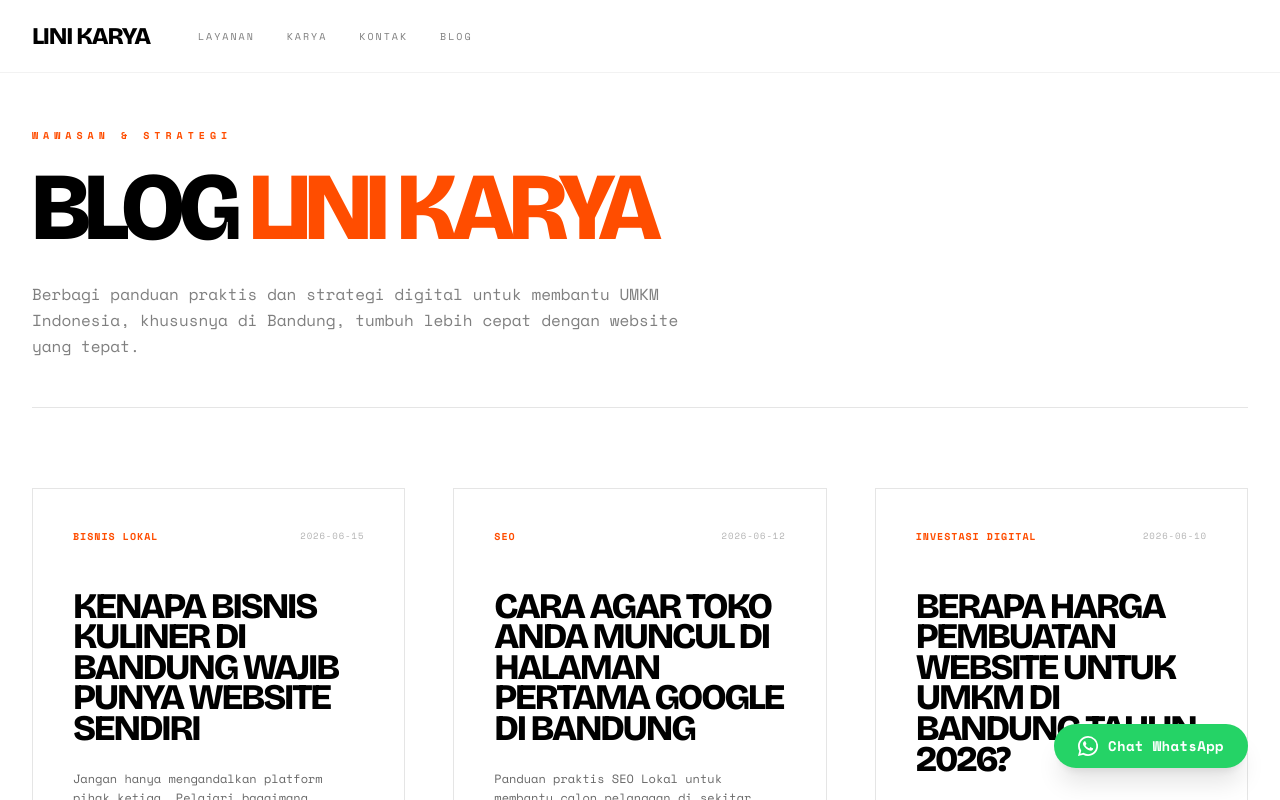
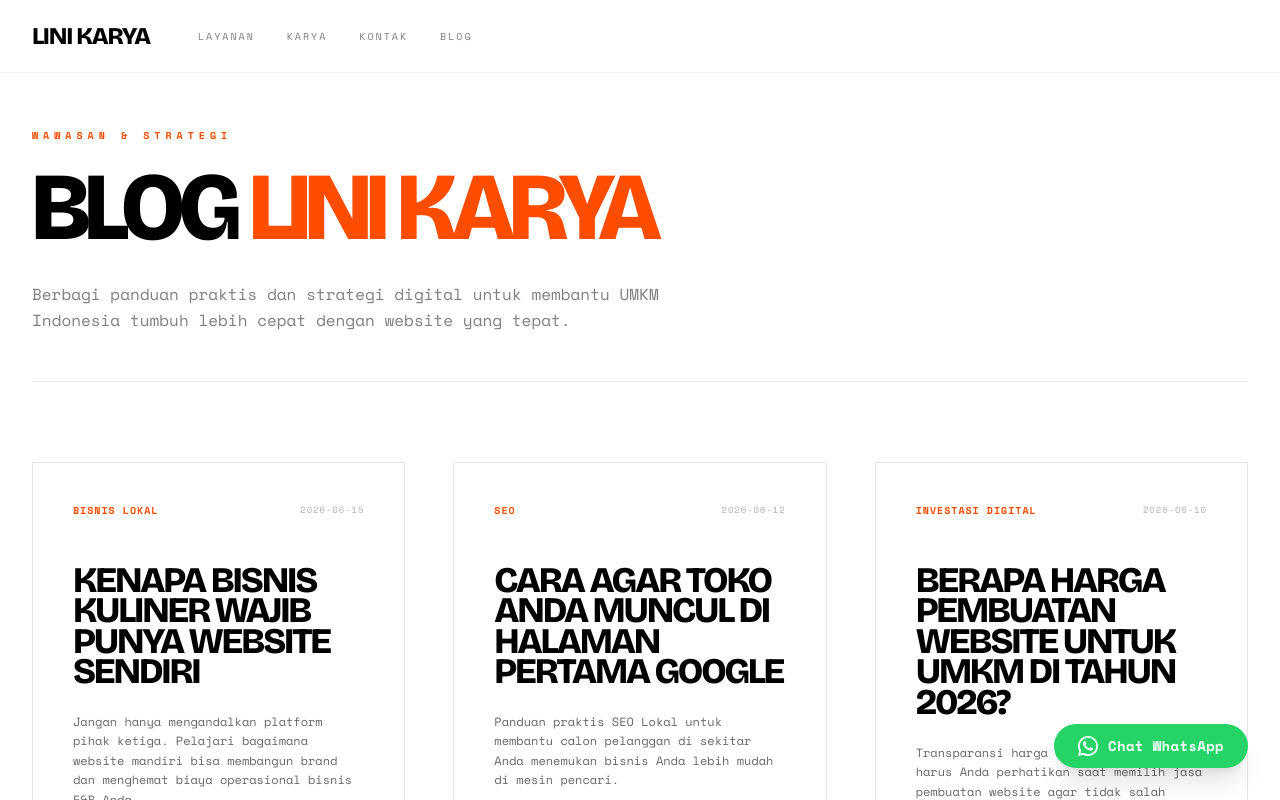
Before and after one commit to luttestudio28-tech/lini-karya, a Next.js app: page /blog in a window 1280 px wide. Shown: the top 800 px of the page. Built offline with nearby package versions, Linux system fonts and the light colour scheme.

Commit message:
Content: Generalize blog articles by removing specific Bandung references to target a nationwide UMKM audience.

```diff
--- a/src/app/blog/[slug]/page.tsx
+++ b/src/app/blog/[slug]/page.tsx
@@ -3,12 +3,12 @@ import { notFound } from "next/navigation";
 
 const blogPosts = [
   {
-    slug: "bisnis-kuliner-bandung-website",
-    title: "Kenapa Bisnis Kuliner di Bandung Wajib Punya Website Sendiri",
+    slug: "bisnis-kuliner-website",
+    title: "Kenapa Bisnis Kuliner Wajib Punya Website Sendiri",
     date: "2026-06-15",
     category: "Bisnis Lokal",
     content: `
-      <p>Bandung dikenal sebagai kiblat kuliner kreatif di Indonesia. Dari kedai kopi estetik di Dago hingga rumah makan legendaris di pusat kota, persaingan bisnis F&B di Bandung sangatlah ketat. Namun, banyak pemilik bisnis yang masih terjebak pada ketergantungan 100% kepada platform pengiriman pihak ketiga (Gofood/Grabfood/ShopeeFood).</p>
+      <p>Bisnis kuliner dikenal sebagai salah satu sektor paling kreatif di Indonesia. Dari kedai kopi estetik hingga rumah makan legendaris, persaingan bisnis F&B saat ini sangatlah ketat. Namun, banyak pemilik bisnis yang masih terjebak pada ketergantungan 100% kepada platform pengiriman pihak ketiga (Gofood/Grabfood/ShopeeFood).</p>
 
       <p>Meskipun platform tersebut membantu dalam hal logistik, ada beberapa alasan krusial kenapa Anda wajib memiliki website mandiri:</p>
 
@@ -19,7 +19,7 @@ const blogPosts = [
       <p>Di platform pihak ketiga, Anda tidak tahu siapa pelanggan Anda sebenarnya. Dengan website sendiri, Anda bisa mengumpulkan data nomor WhatsApp atau email pelanggan (tentunya dengan izin) untuk mengirimkan info promo atau menu baru secara langsung. Ini adalah kunci dari <b>customer loyalty</b>.</p>
 
       <h3>3. Membangun Brand Identity yang Kuat</h3>
-      <p>Website adalah "rumah digital" Anda. Anda bebas menentukan desain, suasana, dan cerita di balik brand Anda tanpa batasan format dari platform lain. Klien di Bandung sangat menghargai estetika dan keunikan brand; website yang bagus menunjukkan bahwa Anda serius dalam mengelola bisnis.</p>
+      <p>Website adalah "rumah digital" Anda. Anda bebas menentukan desain, suasana, dan cerita di balik brand Anda tanpa batasan format dari platform lain. Pelanggan saat ini sangat menghargai estetika dan keunikan brand; website yang bagus menunjukkan bahwa Anda serius dalam mengelola bisnis.</p>
 
       <h3>4. Menampilkan Menu Secara Atraktif</h3>
       <p>Anda bisa menampilkan foto produk dengan resolusi tinggi, video proses memasak, hingga testimoni pelanggan dengan cara yang jauh lebih menarik daripada sekadar daftar teks di aplikasi pengiriman.</p>
@@ -28,20 +28,20 @@ const blogPosts = [
     `,
   },
   {
-    slug: "seo-lokal-bandung",
-    title: "Cara Agar Toko Anda Muncul di Halaman Pertama Google di Bandung",
+    slug: "seo-lokal",
+    title: "Cara Agar Toko Anda Muncul di Halaman Pertama Google",
     date: "2026-06-12",
     category: "SEO",
     content: `
-      <p>Pernahkah Anda mencari "Kopi enak di dekat saya" atau "Jasa jahit di Bandung" di Google? Hasil yang muncul pertama kali biasanya adalah peta dengan daftar bisnis lokal. Itulah yang disebut dengan <b>Local SEO</b>.</p>
+      <p>Pernahkah Anda mencari "Kopi enak di dekat saya" atau "Jasa jahit terdekat" di Google? Hasil yang muncul pertama kali biasanya adalah peta dengan daftar bisnis lokal. Itulah yang disebut dengan <b>Local SEO</b>.</p>
 
-      <p>Bagi UMKM di Bandung, muncul di halaman pertama Google bukan sekadar gaya-gayaan, tapi soal kelangsungan bisnis. Berikut langkah praktis yang bisa Anda lakukan:</p>
+      <p>Bagi UMKM, muncul di halaman pertama Google bukan sekadar gaya-gayaan, tapi soal kelangsungan bisnis. Berikut langkah praktis yang bisa Anda lakukan:</p>
 
       <h3>1. Optimasi Google Business Profile (Dulu Google My Business)</h3>
-      <p>Ini adalah langkah wajib. Pastikan alamat, nomor telepon, dan jam operasional toko Anda di Bandung terisi dengan benar. Upload foto toko dan produk secara rutin. Semakin lengkap profil Anda, semakin besar peluang Google menampilkannya kepada calon pelanggan.</p>
+      <p>Ini adalah langkah wajib. Pastikan alamat, nomor telepon, dan jam operasional toko Anda terisi dengan benar. Upload foto toko dan produk secara rutin. Semakin lengkap profil Anda, semakin besar peluang Google menampilkannya kepada calon pelanggan.</p>
 
       <h3>2. Gunakan Kata Kunci Lokal (Geo-Targeting)</h3>
-      <p>Jangan hanya menargetkan kata kunci umum seperti "Toko Baju". Gunakan kata kunci spesifik seperti "Toko Baju Muslim di Antapani" atau "Grosir Kaos Polos Bandung". Masukkan kata kunci ini ke dalam judul halaman website dan deskripsi produk Anda.</p>
+      <p>Jangan hanya menargetkan kata kunci umum seperti "Toko Baju". Gunakan kata kunci spesifik yang mencantumkan nama wilayah Anda, misalnya "Toko Baju Muslim di [Nama Kota Anda]". Masukkan kata kunci ini ke dalam judul halaman website dan deskripsi produk Anda.</p>
 
       <h3>3. Kumpulkan Ulasan (Reviews) Pelanggan</h3>
       <p>Ulasan bintang 5 bukan hanya mempercantik tampilan, tapi juga memberi sinyal kepada Google bahwa bisnis Anda terpercaya. Jangan ragu meminta pelanggan setia Anda untuk memberikan ulasan di Google Maps setelah mereka berkunjung.</p>
@@ -53,8 +53,8 @@ const blogPosts = [
     `,
   },
   {
-    slug: "harga-website-umkm-bandung-2026",
-    title: "Berapa Harga Pembuatan Website untuk UMKM di Bandung Tahun 2026?",
+    slug: "harga-website-umkm-2026",
+    title: "Berapa Harga Pembuatan Website untuk UMKM di Tahun 2026?",
     date: "2026-06-10",
     category: "Investasi Digital",
     content: `
@@ -69,7 +69,7 @@ const blogPosts = [
       <p>Banyak freelancer yang menawarkan jasa pembuatan website dengan harga sangat terjangkau. Namun, berhati-hatilah dengan layanan purna jualnya. Seringkali setelah website jadi, sulit untuk menghubungi mereka jika ada error atau butuh update.</p>
 
       <h3>3. Agensi / Studio Web Profesional (Rp 2,5jt - Rp 15jt+)</h3>
-      <p>Seperti layanan kami di Lini Karya. Anda membayar untuk strategi, desain kustom, kecepatan server, keamanan, dan dukungan teknis jangka panjang. Untuk Landing Page sederhana, harga Rp 2,5jt adalah standar yang wajar di Bandung untuk mendapatkan kualitas premium.</p>
+      <p>Seperti layanan kami di Lini Karya. Anda membayar untuk strategi, desain kustom, kecepatan server, keamanan, dan dukungan teknis jangka panjang. Untuk Landing Page sederhana, harga Rp 2,5jt adalah standar yang wajar untuk mendapatkan kualitas premium.</p>
 
       <h3>Kenapa Harga Bisa Berbeda Jauh?</h3>
       <ul>
--- a/src/app/blog/page.tsx
+++ b/src/app/blog/page.tsx
@@ -2,28 +2,28 @@ import Link from "next/link";
 import { Metadata } from "next";
 
 export const metadata: Metadata = {
-  title: "Blog & Wawasan Digital UMKM Bandung",
-  description: "Dapatkan tips, panduan, dan strategi pengembangan website untuk memajukan bisnis UMKM Anda, khususnya di wilayah Bandung dan sekitarnya.",
+  title: "Blog & Wawasan Digital UMKM Indonesia",
+  description: "Dapatkan tips, panduan, dan strategi pengembangan website untuk memajukan bisnis UMKM Anda di seluruh Indonesia.",
 };
 
 const blogPosts = [
   {
-    slug: "bisnis-kuliner-bandung-website",
-    title: "Kenapa Bisnis Kuliner di Bandung Wajib Punya Website Sendiri",
+    slug: "bisnis-kuliner-website",
+    title: "Kenapa Bisnis Kuliner Wajib Punya Website Sendiri",
     excerpt: "Jangan hanya mengandalkan platform pihak ketiga. Pelajari bagaimana website mandiri bisa membangun brand dan menghemat biaya operasional bisnis F&B Anda.",
     date: "2026-06-15",
     category: "Bisnis Lokal",
   },
   {
-    slug: "seo-lokal-bandung",
-    title: "Cara Agar Toko Anda Muncul di Halaman Pertama Google di Bandung",
-    excerpt: "Panduan praktis SEO Lokal untuk membantu calon pelanggan di sekitar Bandung menemukan bisnis Anda lebih mudah di mesin pencari.",
+    slug: "seo-lokal",
+    title: "Cara Agar Toko Anda Muncul di Halaman Pertama Google",
+    excerpt: "Panduan praktis SEO Lokal untuk membantu calon pelanggan di sekitar Anda menemukan bisnis Anda lebih mudah di mesin pencari.",
     date: "2026-06-12",
     category: "SEO",
   },
   {
-    slug: "harga-website-umkm-bandung-2026",
-    title: "Berapa Harga Pembuatan Website untuk UMKM di Bandung Tahun 2026?",
+    slug: "harga-website-umkm-2026",
+    title: "Berapa Harga Pembuatan Website untuk UMKM di Tahun 2026?",
     excerpt: "Transparansi harga dan apa saja yang harus Anda perhatikan saat memilih jasa pembuatan website agar tidak salah investasi.",
     date: "2026-06-10",
     category: "Investasi Digital",
@@ -42,7 +42,7 @@ export default function BlogPage() {
             Blog <span className="italic-accent text-accent">Lini Karya</span>
           </h1>
           <p className="font-mono text-sm md:text-base text-foreground/50 max-w-2xl leading-relaxed">
-            Berbagi panduan praktis dan strategi digital untuk membantu UMKM Indonesia, khususnya di Bandung, tumbuh lebih cepat dengan website yang tepat.
+            Berbagi panduan praktis dan strategi digital untuk membantu UMKM Indonesia tumbuh lebih cepat dengan website yang tepat.
           </p>
         </header>
 
```
